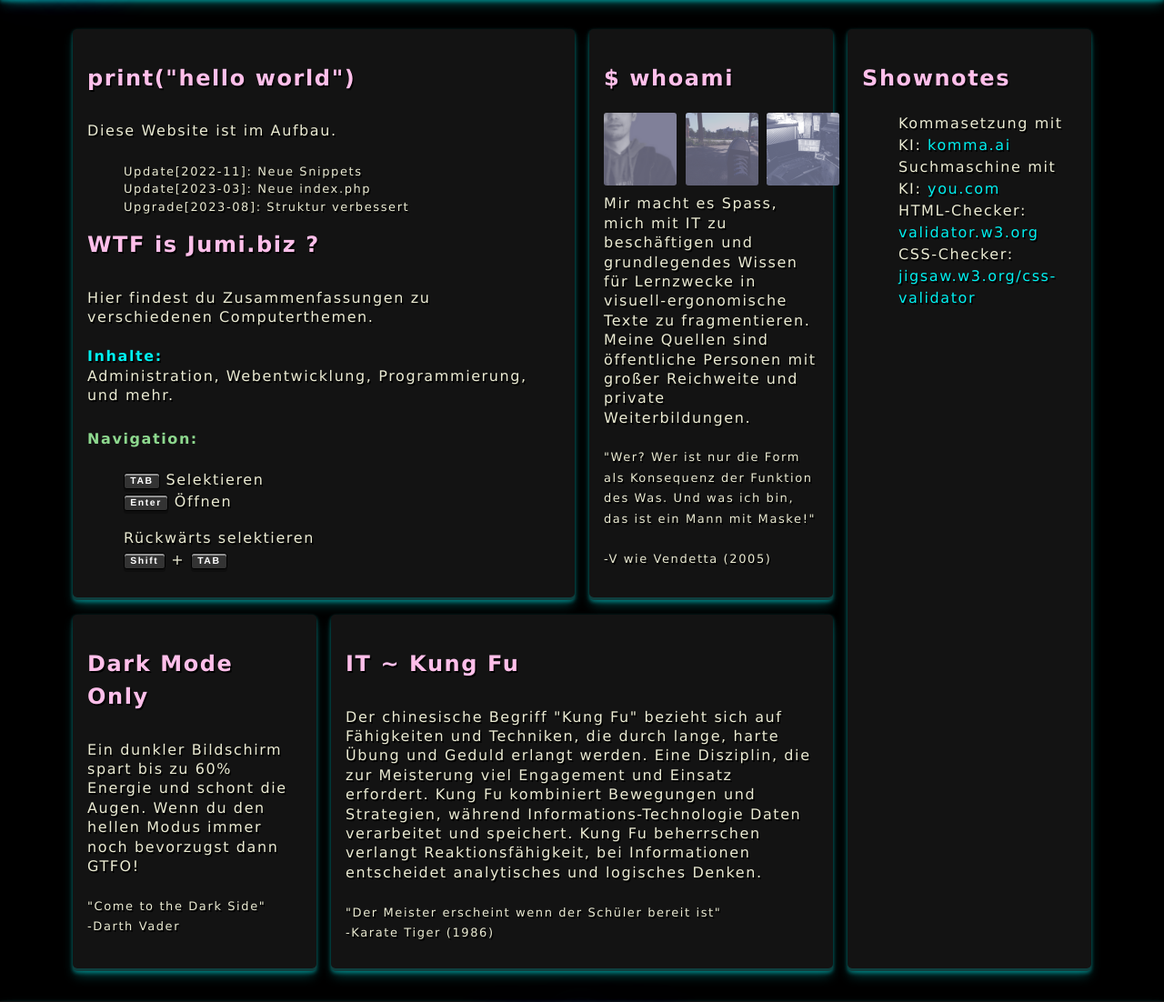
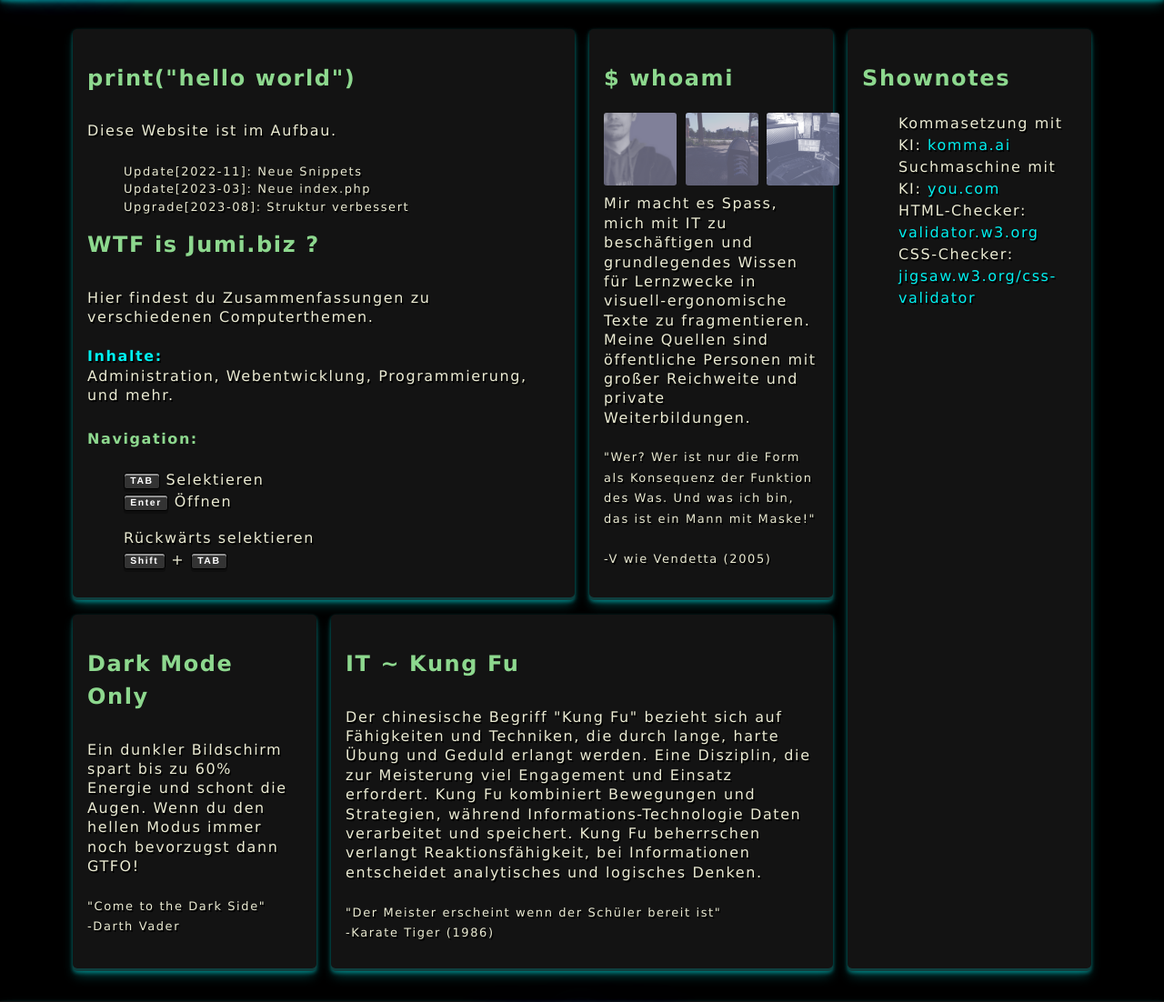
Before and after one commit to xuser123/Jumi.biz, a PHP site: page / in a window 1280 px wide. Shown: the part 56-1158 px from the top of the page at 91% size. Run offline with PHP 8.4, Linux system fonts and the light colour scheme.

Commit message:
fix html content

```diff
--- a/assets/css/main.css
+++ b/assets/css/main.css
@@ -6,8 +6,8 @@
     padding-bottom: 6rem;
     font-family: Verdana, Arial, Helvetica, sans-serif;
 }
-.content > h1, h2 {color: #ffbfea;}
-.content > h3, h4 {
+.content > h1 {color: #ffbfea;}
+.content > h2, h3, h4 {
     color: #8dd88e;
     text-shadow: none;
 }
```
Also changed, not shown: 2 other files.
